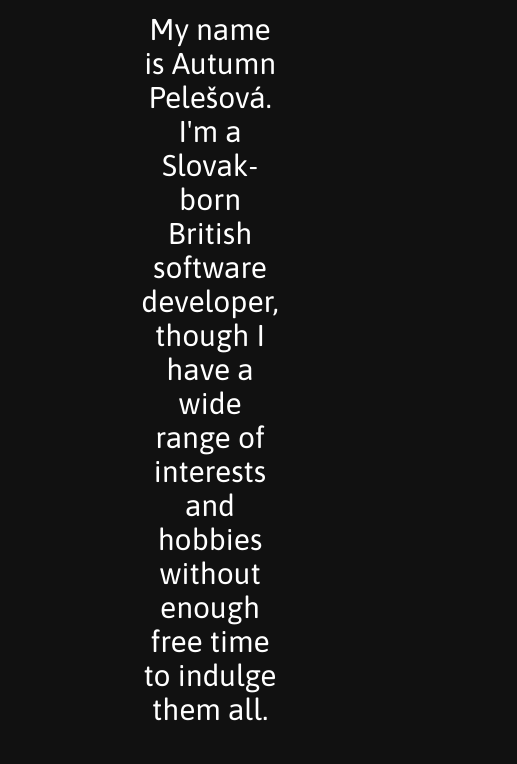
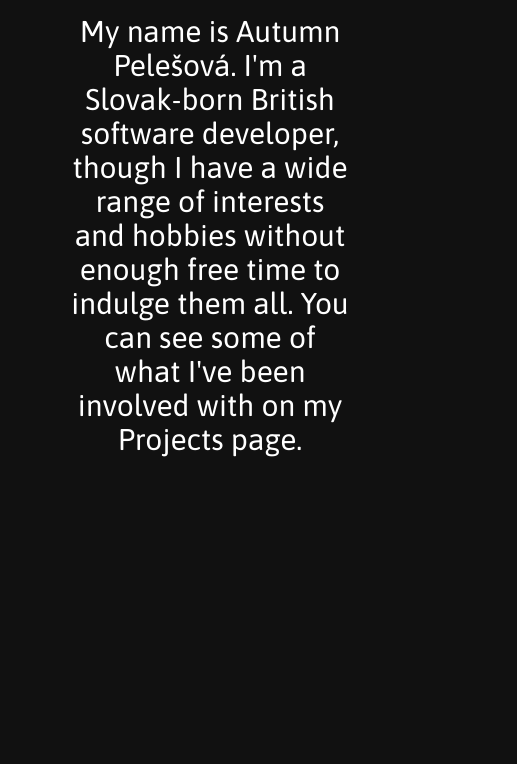
Before and after one commit to AutumnHaunted/autumnhaunted.github.io, a plain HTML site: page profile.html in a window 390 px wide. Shown: the part 302-1066 px from the top of the page, 517 px wide, since content can reach past the window. After the commit the page ends 844 px from the top, so only its background shows below. Drawn offline with Linux system fonts and the light colour scheme.

Commit message:
updated some css to hopefully make the website look better on mobile

```diff
--- a/css/style.css
+++ b/css/style.css
@@ -67,6 +67,7 @@ a
 	padding: 30px;
 }
 
+@media screen and (min-width: 961px) {
 .middlecontainer
 {
 	display: flex;
@@ -76,11 +77,24 @@ a
 	margin-left: 25%;
 	margin-right: 25%;
 }
+}
+
+@media screen and (max-width: 960px) {
+.middlecontainer
+{
+	display: flex;
+	align-items: center;
+	justify-content: center;
+	padding: 30px;
+	margin-left: 0%;
+	margin-right: 0%;
+}
+}
+
 
 img
 {
-	width: 337px;
-	min-width: 10%;
+	min-width: 150px;
 	max-width: 100%;
 }
 
--- a/profile.html
+++ b/profile.html
@@ -23,7 +23,7 @@
 </div>
 <div class = "middlecontainer">
 <div class = "text">
-My name is Autumn Pelešová. I'm a Slovak-born British software developer, though I have a wide range of interests and hobbies without enough free time to indulge them all.
+My name is Autumn Pelešová. I'm a Slovak-born British software developer, though I have a wide range of interests and hobbies without enough free time to indulge them all. You can see some of what I've been involved with on my Projects page.
 </div>
 </div>
 </body>
```
